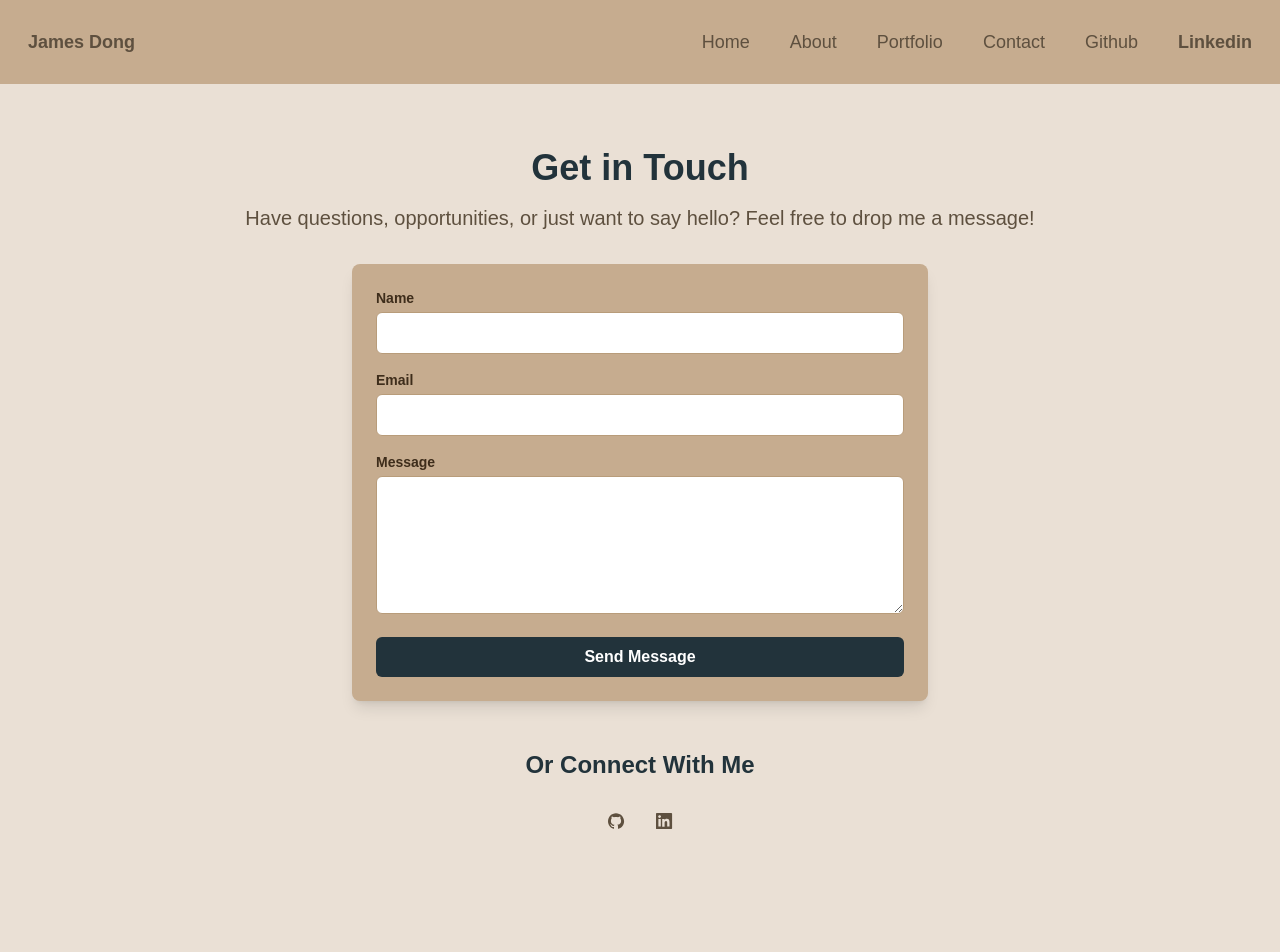
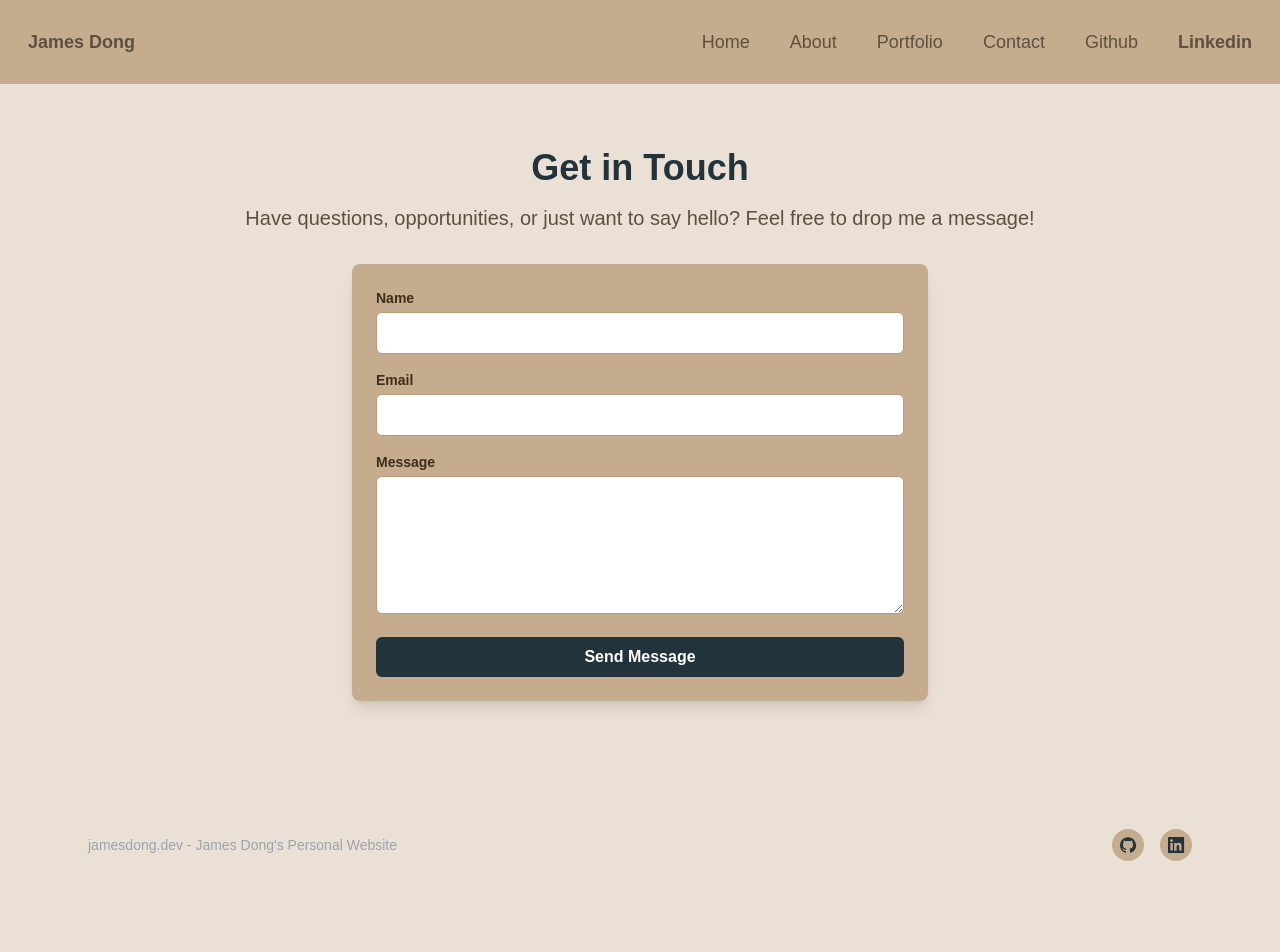
Before and after one commit to jamesjd210/james-dong-portfolio, a Next.js app: page /contact in a window 1280 px wide. Shown: the top 952 px of the page. After the commit the page ends 925 px from the top, so only its background shows below. Built offline with nearby package versions, Linux system fonts and the light colour scheme.

Commit message:
tracking user input on contact form

```diff
--- a/src/app/contact/page.tsx
+++ b/src/app/contact/page.tsx
@@ -5,10 +5,24 @@ import { ContactForm } from '@/types/ContactForm.Model';
 export default function Contact() {
 
   function handleSubmit(event : SyntheticEvent<HTMLFormElement | HTMLTextAreaElement>) {
+    event.preventDefault();
+    console.log(formData)
 
   }
 
-  const [formData, setFormData] = useState<ContactForm>();
+  function handleInputChange(event : SyntheticEvent<HTMLInputElement | HTMLTextAreaElement>) {
+    const { name, value } = event.currentTarget;
+    setFormData((previousData) => ({
+      ...previousData,
+      [name] : value,
+    }))
+  }
+
+  const [formData, setFormData] = useState<ContactForm>({
+    name : "",
+    email :"",
+    message : ""
+  });
   return (
     <section className="bg-background py-12 px-6 md:py-16">
       <div className="max-w-4xl mx-auto text-center">
@@ -31,6 +45,7 @@ export default function Contact() {
               type="text"
               id="name"
               name="name"
+              onChange={handleInputChange}
               required
               className="w-full mt-1 px-4 py-2 bg-white border border-brown-300 rounded-md focus:outline-none focus:ring-2 focus:ring-deepBlue-500"
             />
@@ -43,6 +58,7 @@ export default function Contact() {
               type="email"
               id="email"
               name="email"
+              onChange={handleInputChange}
               required
               className="w-full mt-1 px-4 py-2 bg-white border border-brown-300 rounded-md focus:outline-none focus:ring-2 focus:ring-deepBlue-500"
             />
@@ -55,6 +71,7 @@ export default function Contact() {
               id="message"
               name="message"
               rows={5}
+              onChange={handleInputChange}
               required
               className="w-full mt-1 px-4 py-2 bg-white border border-brown-300 rounded-md focus:outline-none focus:ring-2 focus:ring-deepBlue-500"
             ></textarea>
@@ -67,26 +84,6 @@ export default function Contact() {
           </button>
         </form>
       </div>
-
-      {/* Social Links */}
-      <div className="mt-12 text-center">
-        <h2 className="text-2xl font-bold text-deepBlue-500">Or Connect With Me</h2>
-        <div className="flex justify-center space-x-4 mt-6">
-          <a href="https://github.com/your-profile" target="_blank" rel="noopener noreferrer">
-            <svg className="w-8 h-8 fill-current text-brown-500 hover:text-deepBlue-500" viewBox="0 0 32 32">
-              {/* GitHub Icon Path */}
-              <path d="M16 8.2c-4.4 0-8 3.6-8 8 0 3.5 2.3 6.5 5.5 7.6.4.1.5-.2.5-.4V22c-2.2.5-2.7-1-2.7-1-.4-.9-.9-1.2-.9-1.2-.7-.5.1-.5.1-.5.8.1 1.2.8 1.2.8.7 1.3 1.9.9 2.3.7.1-.5.3-.9.5-1.1-1.8-.2-3.6-.9-3.6-4 0-.9.3-1.6.8-2.1-.1-.2-.4-1 .1-2.1 0 0 .7-.2 2.2.8.6-.2 1.3-.3 2-.3s1.4.1 2 .3c1.5-1 2.2-.8 2.2-.8.4 1.1.2 1.9.1 2.1.5.6.8 1.3.8 2.1 0 3.1-1.9 3.7-3.7 3.9.3.4.6.9.6 1.6v2.2c0 .2.1.5.6.4 3.2-1.1 5.5-4.1 5.5-7.6-.1-4.4-3.7-8-8.1-8z" />
-            </svg>
-          </a>
-          <a href="https://linkedin.com/in/your-profile" target="_blank" rel="noopener noreferrer">
-                <svg className="w-8 h-8 fill-current text-brown-500 hover:text-deepBlue-500" viewBox="0 0 32 32">
-              {/* LinkedIn Icon Path */}
-                <path d="M23.3 8H8.7c-.4 0-.7.3-.7.7v14.7c0 .3.3.6.7.6h14.7c.4 0 .7-.3.7-.7V8.7c-.1-.4-.4-.7-.8-.7zM12.7 21.6h-2.3V14h2.4v7.6h-.1zM11.6 13c-.8 0-1.4-.7-1.4-1.4 0-.8.6-1.4 1.4-1.4.8 0 1.4.6 1.4 1.4-.1.7-.7 1.4-1.4 1.4zm10 8.6h-2.4v-3.7c0-.9 0-2-1.2-2s-1.4 1-1.4 2v3.8h-2.4V14h2.3v1c.3-.6 1.1-1.2 2.2-1.2 2.4 0 2.8 1.6 2.8 3.6v4.2h.1z" />
-              </svg>
-          </a>
-          {/* Add other social icons here */}
-        </div>
-      </div>
     </section>
   );
 }
```
